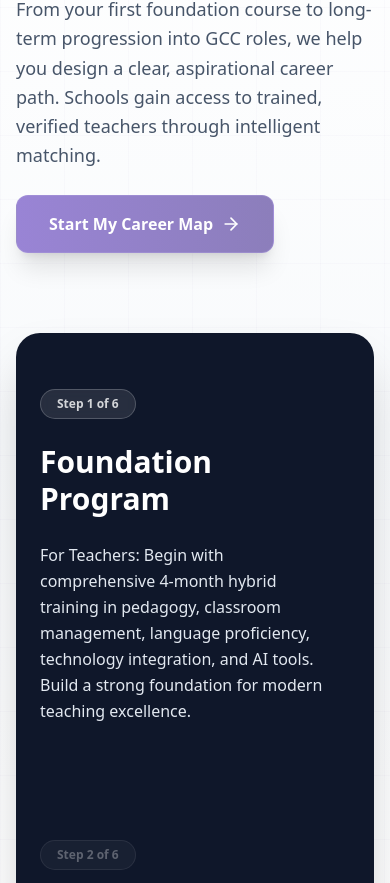
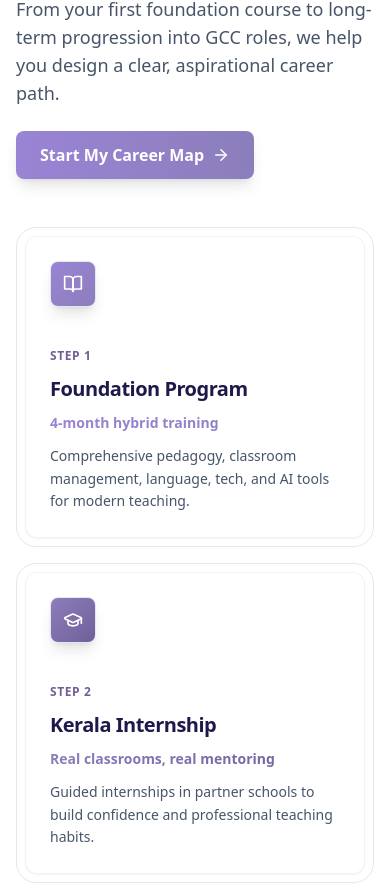
Before and after one commit to abduljawadkt/teacheristic, a React (Vite) app: page / in a window 390 px wide. Shown: the part 2370-3253 px from the top of the page. Built offline with nearby package versions, Linux system fonts and the light colour scheme.

Commit message:
Updated App.tsx

```diff
--- a/src/App.tsx
+++ b/src/App.tsx
@@ -5,7 +5,6 @@ import { GlowingEffect } from '@/components/ui/glowing-effect';
 import { BentoCard, BentoGrid } from '@/components/ui/bento-grid';
 import { GradientDots } from '@/components/ui/gradient-dots';
 import { MarqueeAnimation } from '@/components/ui/marquee-effect';
-import { StickyScroll } from '@/components/ui/sticky-scroll-reveal';
 
 const sections = [
   { id: "hero", label: "Home" },
@@ -190,159 +189,97 @@ const TwoColumnEcosystem: React.FC = () => {
   );
 };
 
-const CareerMappingSection: React.FC = () => {
-  const careerContent = [
+const TeacherJourneySection: React.FC = () => {
+  const steps = [
     {
+      icon: BookOpen,
       title: "Foundation Program",
-      description:
-        "For Teachers: Begin with comprehensive 4-month hybrid training in pedagogy, classroom management, language proficiency, technology integration, and AI tools. Build a strong foundation for modern teaching excellence.",
-      content: (
-        <div className="h-full w-full relative overflow-hidden">
-          <img
-            src="https://images.unsplash.com/photo-1503676260728-1c00da094a0b?w=800&q=80"
-            className="h-full w-full object-cover"
-            alt="Teacher training and professional development"
-          />
-          <div className="absolute inset-0 bg-gradient-to-t from-cyan-900/90 via-cyan-800/40 to-transparent"></div>
-          <div className="absolute inset-0 flex items-end p-8">
-            <div className="text-white space-y-2">
-              <div className="inline-flex items-center gap-2 rounded-full bg-white/20 backdrop-blur-sm border border-white/30 px-3 py-1 text-xs font-bold">
-                FOR TEACHERS
-              </div>
-              <div className="font-bold text-2xl">Professional Training</div>
-              <div className="text-sm opacity-90 max-w-sm leading-relaxed">Building teaching excellence from day one with comprehensive pedagogy training</div>
-            </div>
-          </div>
-        </div>
-      ),
+      subtitle: "4-month hybrid training",
+      body: "Comprehensive pedagogy, classroom management, language, tech, and AI tools for modern teaching.",
+      color: "from-lavender-600 to-lavender-700"
     },
     {
-      title: "Real Classroom Experience",
-      description:
-        "For Teachers: Gain hands-on experience through guided internships in Kerala partner schools. Work with real students under expert mentorship to build confidence, refine your teaching style, and develop professional habits that last a lifetime.",
-      content: (
-        <div className="h-full w-full relative overflow-hidden">
-          <img
-            src="https://images.unsplash.com/photo-1427504494785-3a9ca7044f45?w=800&q=80"
-            className="h-full w-full object-cover"
-            alt="Teachers working in classrooms with students"
-          />
-          <div className="absolute inset-0 bg-gradient-to-t from-pink-900/90 via-pink-800/40 to-transparent"></div>
-          <div className="absolute inset-0 flex items-end p-8">
-            <div className="text-white space-y-2">
-              <div className="inline-flex items-center gap-2 rounded-full bg-white/20 backdrop-blur-sm border border-white/30 px-3 py-1 text-xs font-bold">
-                FOR TEACHERS
-              </div>
-              <div className="font-bold text-2xl">Mentored Teaching</div>
-              <div className="text-sm opacity-90 max-w-sm leading-relaxed">Practice with expert guidance in real classrooms with live students</div>
-            </div>
-          </div>
-        </div>
-      ),
+      icon: GraduationCap,
+      title: "Kerala Internship",
+      subtitle: "Real classrooms, real mentoring",
+      body: "Guided internships in partner schools to build confidence and professional teaching habits.",
+      color: "from-lavender-700 to-lavender-800"
     },
     {
-      title: "Professional Growth Path",
-      description:
-        "For Teachers: Work in Indian schools to refine your practice, understand diverse educational cultures, and grow as an educator. Build a strong portfolio while gaining the experience needed for international opportunities.",
-      content: (
-        <div className="h-full w-full bg-gradient-to-br from-orange-500 via-orange-600 to-yellow-500 flex items-center justify-center text-white p-8 relative overflow-hidden">
-          <div className="absolute inset-0 bg-[radial-gradient(circle_at_30%_50%,rgba(255,255,255,0.1),transparent)]"></div>
-          <div className="relative text-center space-y-4">
-            <div className="inline-flex items-center gap-2 rounded-full bg-white/20 backdrop-blur-sm border border-white/30 px-3 py-1 text-xs font-bold mb-2">
-              FOR TEACHERS
-            </div>
-            <GraduationCap className="w-20 h-20 mx-auto mb-4" />
-            <div className="font-bold text-2xl">Career Development</div>
-            <div className="text-sm opacity-90 max-w-xs mx-auto leading-relaxed">Continuous professional growth through Indian school experience</div>
-          </div>
-        </div>
-      ),
+      icon: Building2,
+      title: "Indian Experience",
+      subtitle: "Professional grounding",
+      body: "Work in Indian schools to refine practice, understand culture, and grow as an educator.",
+      color: "from-navy-700 to-navy-800"
     },
     {
-      title: "Global Opportunities",
-      description:
-        "For Teachers: Progress to prestigious GCC schools with our comprehensive placement support, interview preparation, and cultural orientation. We help you make the leap to international teaching roles with confidence.",
-      content: (
-        <div className="h-full w-full bg-gradient-to-br from-cyan-500 via-teal-500 to-emerald-500 flex items-center justify-center text-white p-8 relative overflow-hidden">
-          <div className="absolute inset-0 bg-[radial-gradient(circle_at_70%_30%,rgba(255,255,255,0.15),transparent)]"></div>
-          <div className="relative text-center space-y-4">
-            <div className="inline-flex items-center gap-2 rounded-full bg-white/20 backdrop-blur-sm border border-white/30 px-3 py-1 text-xs font-bold mb-2">
-              FOR TEACHERS
-            </div>
-            <Globe className="w-20 h-20 mx-auto mb-4" />
-            <div className="font-bold text-2xl">GCC Placements</div>
-            <div className="text-sm opacity-90 max-w-xs mx-auto leading-relaxed">International teaching careers in prestigious Gulf schools</div>
-          </div>
-        </div>
-      ),
-    },
-    {
-      title: "AI-Powered Hiring",
-      description:
-        "For Schools: Access our curated database of trained, verified teachers with intelligent AI matching. Find classroom-ready educators who fit your school's culture, curriculum needs, and long-term vision with unprecedented accuracy.",
-      content: (
-        <div className="h-full w-full bg-gradient-to-br from-blue-600 via-blue-700 to-indigo-600 flex items-center justify-center text-white p-8 relative overflow-hidden">
-          <div className="absolute inset-0 bg-[radial-gradient(circle_at_50%_50%,rgba(255,255,255,0.1),transparent)]"></div>
-          <div className="relative text-center space-y-4">
-            <div className="inline-flex items-center gap-2 rounded-full bg-white/20 backdrop-blur-sm border border-white/30 px-3 py-1 text-xs font-bold mb-2">
-              FOR SCHOOLS
-            </div>
-            <Search className="w-20 h-20 mx-auto mb-4" />
-            <div className="font-bold text-2xl">Smart Matching</div>
-            <div className="text-sm opacity-90 max-w-xs mx-auto leading-relaxed">AI-powered matching to find the perfect teacher fit for your school</div>
-          </div>
-        </div>
-      ),
-    },
-    {
-      title: "Reduced Hiring Risk",
-      description:
-        "For Schools: Every teacher in our network has completed intensive training, internships, and real classroom evaluations. We focus on culture fit and long-term growth potential to dramatically reduce teacher turnover and hiring challenges.",
-      content: (
-        <div className="h-full w-full bg-gradient-to-br from-emerald-600 via-emerald-700 to-teal-600 flex items-center justify-center text-white p-8 relative overflow-hidden">
-          <div className="absolute inset-0 bg-[radial-gradient(circle_at_30%_70%,rgba(255,255,255,0.12),transparent)]"></div>
-          <div className="relative text-center space-y-4">
-            <div className="inline-flex items-center gap-2 rounded-full bg-white/20 backdrop-blur-sm border border-white/30 px-3 py-1 text-xs font-bold mb-2">
-              FOR SCHOOLS
-            </div>
-            <UserCheck className="w-20 h-20 mx-auto mb-4" />
-            <div className="font-bold text-2xl">Verified Excellence</div>
-            <div className="text-sm opacity-90 max-w-xs mx-auto leading-relaxed">Pre-trained, classroom-ready teachers with proven capabilities</div>
-          </div>
-        </div>
-      ),
+      icon: Globe,
+      title: "GCC Career Path",
+      subtitle: "Global opportunities",
+      body: "Placement support, interview prep, and orientation for prestigious GCC schools.",
+      color: "from-navy-800 to-navy-900"
     },
   ];
 
   return (
-    <section id="teachers" className="relative overflow-hidden bg-gradient-to-b from-white via-slate-50 to-white">
-      <div className="absolute inset-0 bg-[linear-gradient(to_right,#8c7ebb08_1px,transparent_1px),linear-gradient(to_bottom,#8c7ebb08_1px,transparent_1px)] bg-[size:64px_64px]"></div>
-
-      <div className="relative mx-auto max-w-7xl px-4 sm:px-6 lg:px-8 pt-12 sm:pt-16 md:pt-20 lg:pt-28 pb-8">
+    <section id="teachers" className="border-b border-slate-100 bg-white">
+      <div className="mx-auto max-w-7xl px-4 sm:px-6 lg:px-8 py-12 sm:py-16 md:py-20 lg:py-28">
         <div className="mb-12 flex flex-col gap-6 md:flex-row md:items-end md:justify-between">
           <div className="max-w-2xl space-y-4">
-            <div className="inline-flex items-center gap-2 rounded-full bg-gradient-to-r from-lavender-600 to-lavender-700 px-5 py-2.5 text-sm font-semibold text-white shadow-lg">
+            <div className="inline-flex items-center gap-2 rounded-full bg-lavender-200 px-4 py-2 text-sm font-semibold text-lavender-900">
               <Rocket size={16} />
-              Career Mapping for Teachers & Schools
+              Career Mapping for Teachers
             </div>
-            <h2 className="text-2xl sm:text-3xl md:text-4xl lg:text-5xl font-bold tracking-tight text-navy-800 leading-tight">
+            <h2 className="text-2xl sm:text-3xl md:text-4xl lg:text-5xl font-bold tracking-tight text-navy-800">
               A mapped journey, not a random career
             </h2>
-            <p className="text-lg text-slate-600 leading-relaxed">
-              From your first foundation course to long-term progression into GCC roles, we help you design a clear, aspirational career path. Schools gain access to trained, verified teachers through intelligent matching.
+            <p className="text-lg text-slate-600">
+              From your first foundation course to long-term progression into GCC roles, we help you design a clear, aspirational career path.
             </p>
           </div>
-          <button className="inline-flex items-center gap-2 self-start rounded-xl bg-gradient-to-r from-lavender-600 to-lavender-700 px-8 py-4 font-bold text-white shadow-xl transition-all hover:shadow-2xl hover:scale-105 border border-lavender-500/50">
+          <button className="inline-flex items-center gap-2 self-start rounded-lg bg-gradient-to-r from-lavender-600 to-lavender-700 px-6 py-3 font-semibold text-white shadow-lg transition-all hover:shadow-xl hover:scale-105">
             Start My Career Map
-            <ArrowRight size={20} />
+            <ArrowRight size={18} />
           </button>
         </div>
-      </div>
 
-      <div className="relative px-4 sm:px-6 lg:px-8 pb-12 sm:pb-16 md:pb-20 lg:pb-28">
-        <div className="mx-auto max-w-[90rem]">
-          <StickyScroll content={careerContent} />
-        </div>
+        <ul className="grid grid-cols-1 gap-4 sm:gap-5 md:grid-cols-2 lg:grid-cols-4 lg:gap-4">
+          {steps.map((step, idx) => (
+            <li key={idx} className="min-h-[20rem] list-none">
+              <div className="relative h-full rounded-[1.25rem] border-[0.75px] border-slate-200 p-2 md:rounded-[1.5rem] md:p-3">
+                <GlowingEffect
+                  spread={40}
+                  glow={true}
+                  disabled={false}
+                  proximity={64}
+                  inactiveZone={0.01}
+                  borderWidth={3}
+                />
+                <div className="relative flex h-full flex-col justify-between gap-6 overflow-hidden rounded-xl border-[0.75px] border-slate-100 bg-white p-6 shadow-sm">
+                  <div className="relative flex flex-1 flex-col justify-between gap-4">
+                    <div className={`w-fit rounded-lg border-[0.75px] border-slate-200 bg-gradient-to-br ${step.color} p-3 shadow-lg`}>
+                      <step.icon className="h-5 w-5 text-white" />
+                    </div>
+                    <div className="space-y-3">
+                      <div className="text-xs font-bold text-lavender-800 uppercase tracking-wider">
+                        Step {idx + 1}
+                      </div>
+                      <h3 className="text-xl leading-tight font-bold font-sans tracking-tight text-navy-800">
+                        {step.title}
+                      </h3>
+                      <p className={`text-sm font-semibold bg-gradient-to-r ${step.color} bg-clip-text text-transparent`}>
+                        {step.subtitle}
+                      </p>
+                      <p className="font-sans text-sm leading-relaxed text-slate-600">
+                        {step.body}
+                      </p>
+                    </div>
+                  </div>
+                </div>
+              </div>
+            </li>
+          ))}
+        </ul>
       </div>
     </section>
   );
@@ -883,7 +820,7 @@ function App() {
       <main>
         <HeroSection />
         <TwoColumnEcosystem />
-        <CareerMappingSection />
+        <TeacherJourneySection />
         <SchoolSection />
         <ProgramsSection />
         <InternshipsSection />
--- a/src/components/ui/sticky-scroll-reveal.tsx
+++ /dev/null
@@ -1,132 +0,0 @@
-import React, { useEffect, useRef, useState } from "react";
-import { useMotionValueEvent, useScroll } from "framer-motion";
-import { motion } from "framer-motion";
-import { cn } from "@/lib/utils";
-
-export const StickyScroll = ({
-  content,
-  contentClassName,
-}: {
-  content: {
-    title: string;
-    description: string;
-    content?: React.ReactNode | any;
-  }[];
-  contentClassName?: string;
-}) => {
-  const [activeCard, setActiveCard] = React.useState(0);
-  const ref = useRef<any>(null);
-  const { scrollYProgress } = useScroll({
-    container: ref,
-    offset: ["start start", "end start"],
-  });
-  const cardLength = content.length;
-
-  useMotionValueEvent(scrollYProgress, "change", (latest) => {
-    const cardsBreakpoints = content.map((_, index) => index / cardLength);
-    const closestBreakpointIndex = cardsBreakpoints.reduce(
-      (acc, breakpoint, index) => {
-        const distance = Math.abs(latest - breakpoint);
-        if (distance < Math.abs(latest - cardsBreakpoints[acc])) {
-          return index;
-        }
-        return acc;
-      },
-      0
-    );
-    setActiveCard(closestBreakpointIndex);
-  });
-
-  const backgroundColors = [
-    "rgb(15 23 42)",
-    "rgb(30 41 59)",
-    "rgb(17 24 39)",
-    "rgb(31 41 55)",
-    "rgb(23 23 23)",
-    "rgb(30 27 75)",
-  ];
-
-  const linearGradients = [
-    "linear-gradient(135deg, rgb(6 182 212) 0%, rgb(16 185 129) 100%)",
-    "linear-gradient(135deg, rgb(236 72 153) 0%, rgb(168 85 247) 100%)",
-    "linear-gradient(135deg, rgb(249 115 22) 0%, rgb(234 179 8) 100%)",
-    "linear-gradient(135deg, rgb(6 182 212) 0%, rgb(59 130 246) 100%)",
-    "linear-gradient(135deg, rgb(16 185 129) 0%, rgb(5 150 105) 100%)",
-    "linear-gradient(135deg, rgb(99 102 241) 0%, rgb(139 92 246) 100%)",
-  ];
-
-  const [backgroundGradient, setBackgroundGradient] = useState(
-    linearGradients[0]
-  );
-
-  useEffect(() => {
-    setBackgroundGradient(linearGradients[activeCard % linearGradients.length]);
-  }, [activeCard]);
-
-  return (
-    <motion.div
-      animate={{
-        backgroundColor: backgroundColors[activeCard % backgroundColors.length],
-      }}
-      transition={{ duration: 0.5 }}
-      className="h-[42rem] overflow-y-auto flex justify-center relative gap-10 md:gap-16 lg:gap-20 rounded-3xl p-6 md:p-10 lg:p-16 shadow-2xl"
-      ref={ref}
-    >
-      <div className="relative flex items-start w-full max-w-7xl mx-auto">
-        <div className="flex-1 pr-4 lg:pr-8">
-          {content.map((item, index) => (
-            <div key={item.title + index} className="my-24 lg:my-32 first:mt-8">
-              <motion.div
-                initial={{
-                  opacity: 0,
-                  y: 20,
-                }}
-                animate={{
-                  opacity: activeCard === index ? 1 : 0.4,
-                  y: activeCard === index ? 0 : 20,
-                }}
-                transition={{ duration: 0.3 }}
-                className="space-y-6"
-              >
-                <div className="inline-flex items-center gap-2 rounded-full bg-white/10 backdrop-blur-sm border border-white/20 px-4 py-1.5 text-xs font-semibold text-white/80">
-                  Step {index + 1} of {content.length}
-                </div>
-                <h2 className="text-3xl md:text-4xl lg:text-5xl font-bold text-white leading-tight">
-                  {item.title}
-                </h2>
-                <p className="text-base md:text-lg lg:text-xl text-slate-200 max-w-xl leading-relaxed">
-                  {item.description}
-                </p>
-              </motion.div>
-            </div>
-          ))}
-          <div className="h-40" />
-        </div>
-
-        <motion.div
-          style={{ background: backgroundGradient }}
-          animate={{
-            boxShadow: activeCard % 2 === 0
-              ? "0 25px 50px -12px rgba(0, 0, 0, 0.5)"
-              : "0 25px 50px -12px rgba(139, 92, 246, 0.5)",
-          }}
-          transition={{ duration: 0.5 }}
-          className={cn(
-            "hidden lg:flex h-[28rem] w-[32rem] rounded-2xl bg-white sticky top-20 overflow-hidden border-4 border-white/20 shadow-2xl",
-            contentClassName
-          )}
-        >
-          <motion.div
-            key={activeCard}
-            initial={{ opacity: 0, scale: 0.95 }}
-            animate={{ opacity: 1, scale: 1 }}
-            transition={{ duration: 0.4 }}
-            className="w-full h-full"
-          >
-            {content[activeCard].content ?? null}
-          </motion.div>
-        </motion.div>
-      </div>
-    </motion.div>
-  );
-};
```
